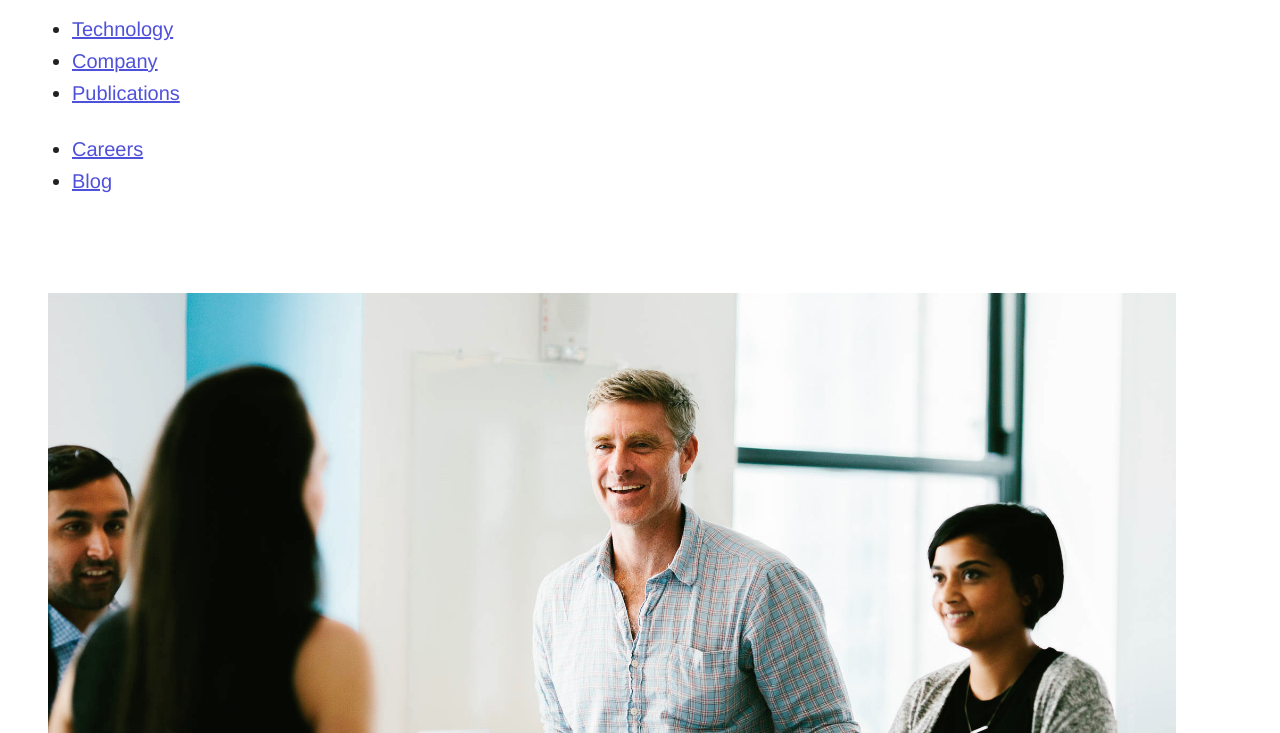
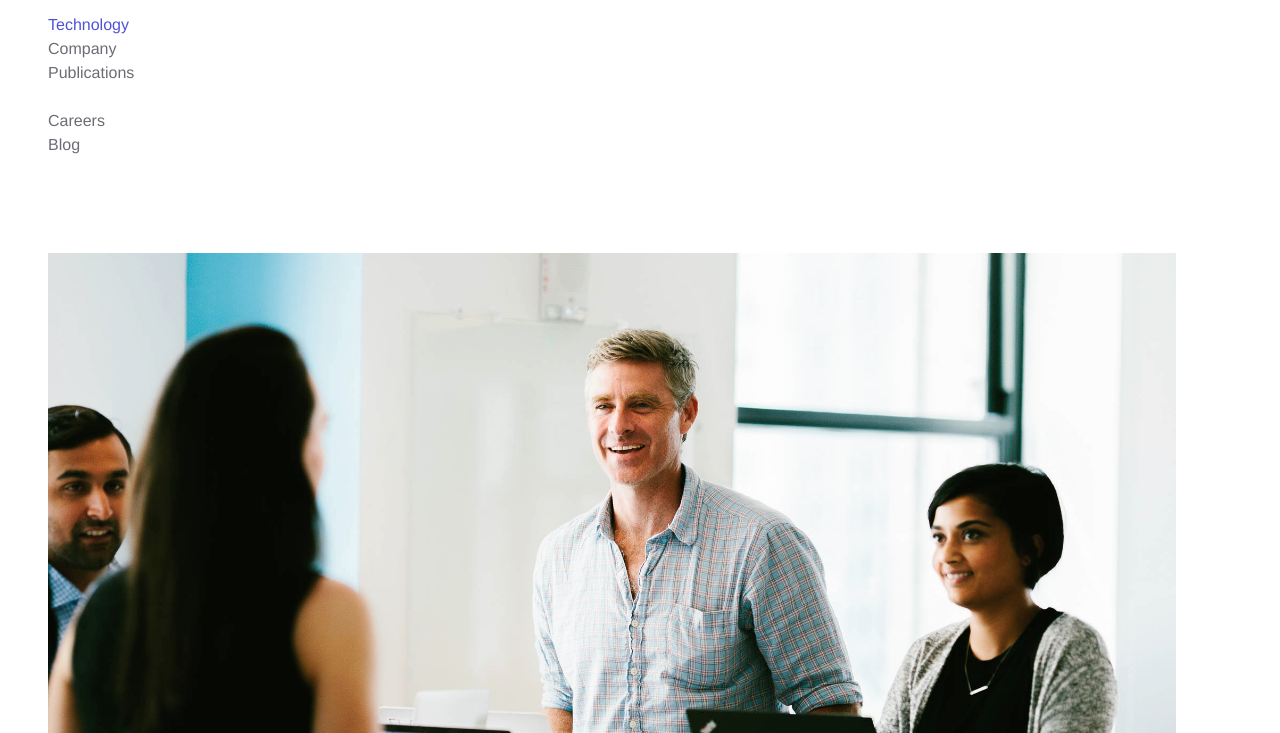
Before and after one commit to mct-ui/responsive-design-VandervekenIlke, a plain HTML site: page index.html in a window 1280 px wide. Shown: the part 67-800 px from the top of the page. Drawn offline with Linux system fonts and the light colour scheme.

Commit message:
navigatie

```diff
--- a/css/screen.css
+++ b/css/screen.css
@@ -355,6 +355,47 @@ a:focus {
     height: 100%;
 }
 
+.o-list {
+    list-style: none;
+    padding: 0;
+}
+
+.c-nav {
+    font-size: 18px;
+    line-height: 24px;
+}
+
+.c-nav__link {
+    text-decoration: none;
+    font-weight: 400;
+    padding: 8px 0;
+}
+
+.c-nav--meta {
+    font-size: 16px;
+}
+
+.c-nav__link,
+.c-nav__link:visited,
+.c-nav__link:active {
+    color: #202024;
+}
+
+.c-nav__link--meta,
+.c-nav__link--meta:visited,
+.c-nav__link--meta:active {
+    color: #6C6C75;
+}
+
+.is-selected .c-nav__link,
+.c-nav__link:hover,
+.c-nav__link:focus {
+    color: #5051DB;
+}
+
+
+
+
 /*------------------------------------*\
   #UTILITIES
 \*------------------------------------*/
@@ -518,6 +559,15 @@ a:focus {
     .u-5-of-6-bp2 {
         flex-basis: calc(100% / 6 * 5) !important;
     }
+    .c-nav__list{
+        flex-basis: auto;
+
+    }
+    .c-nav__link{
+        flex-basis: auto;
+
+    }
+
 }
 
 @media (min-width: 992px) {
@@ -635,6 +685,15 @@ a:focus {
         height: 40px;
     }
 }
+@media (min-width: 768px) {
+    .c-nav__list {
+        flex-basis: auto !important;
+    }
+
+    .c-nav__link {
+        flex-basis: auto !important;
+    }
+}
 
 @media print {
     *,
--- a/index.html
+++ b/index.html
@@ -15,7 +15,11 @@
     <header class="o-row">
       <div class="o-container">
         <h1 class="c-logo">
-          <svg class="c-logo__symbol" xmlns="http://www.w3.org/2000/svg" viewBox="0 0 130 40">
+          <svg
+            class="c-logo__symbol"
+            xmlns="http://www.w3.org/2000/svg"
+            viewBox="0 0 130 40"
+          >
             <title>Flatiron</title>
             <path
               fill="#3887f7"
@@ -30,17 +34,29 @@
             />
           </svg>
         </h1>
-        <nav>
-          <ul>
-            <li><a href="#!">Technology</a></li>
-            <li><a href="#!">Company</a></li>
-            <li><a href="#!">Publications</a></li>
+        <nav class="c-nav c-nav--meta">
+          <ul class="o-list c-nav__list">
+            <li class="c-nav__item is-selected">
+              <a href="#!" class="c-nav__link c-nav__link--meta">Technology</a>
+            </li>
+            <li class="c-nav__item">
+              <a href="#!" class="c-nav__link c-nav__link--meta">Company</a>
+            </li>
+            <li class="c-nav__item">
+              <a href="#!" class="c-nav__link c-nav__link--meta"
+                >Publications</a
+              >
+            </li>
           </ul>
         </nav>
-        <nav>
-          <ul>
-            <li><a href="#!">Careers</a></li>
-            <li><a href="#!">Blog</a></li>
+        <nav class="c-nav c-nav--meta">
+          <ul class="o-list c-nav__list">
+            <li class="c-nav__item">
+              <a href="#!" class="c-nav__link c-nav__link--meta">Careers</a>
+            </li>
+            <li class="c-nav__item">
+              <a href="#!" class="c-nav__link c-nav__link--meta">Blog</a>
+            </li>
           </ul>
         </nav>
       </div>
```
